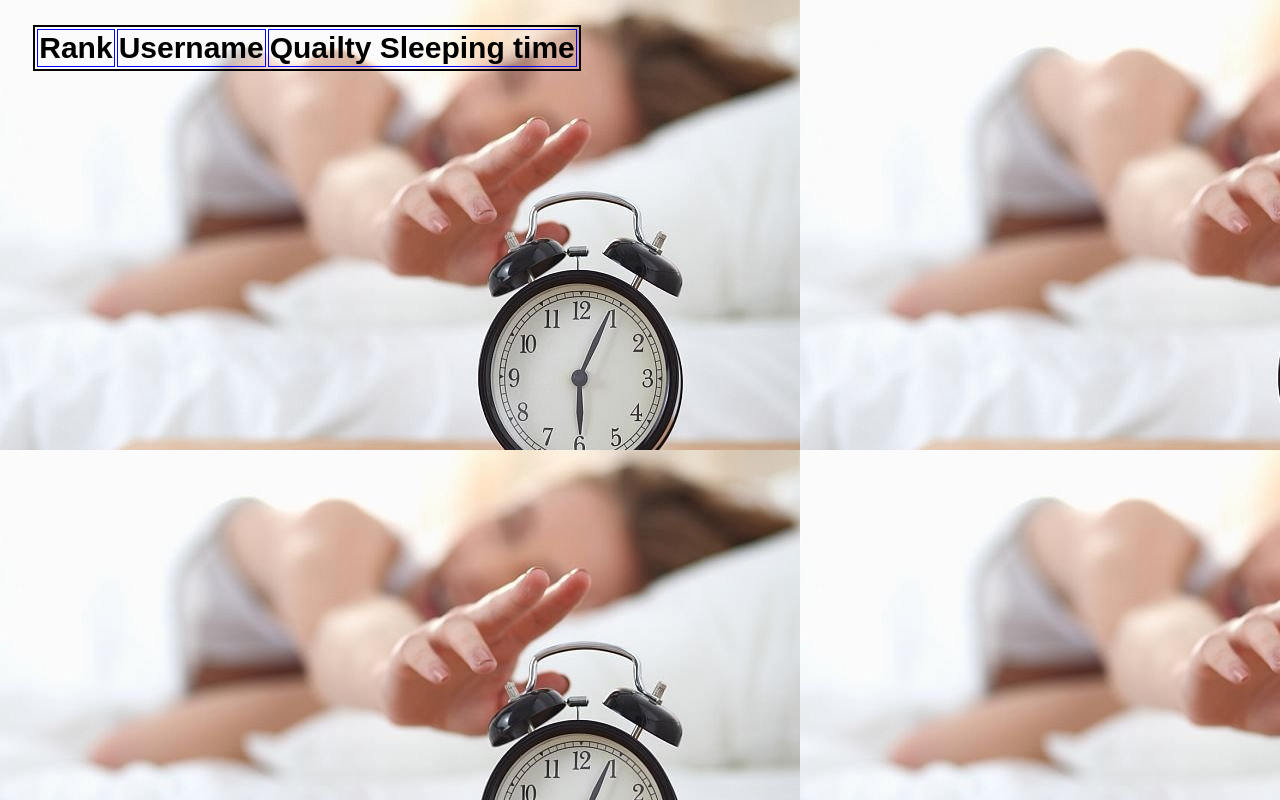
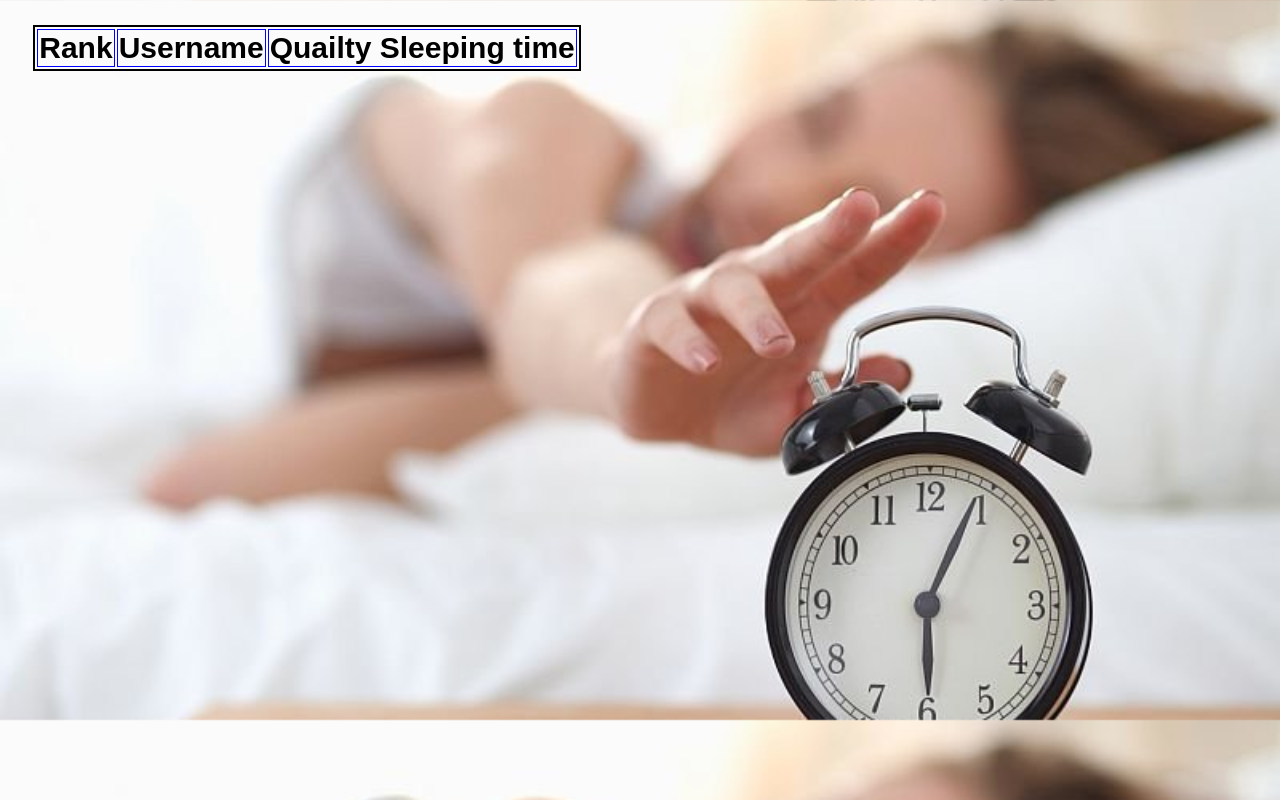
Before and after one commit to SleepRank/Web, a plain HTML site: page index.html in a window 1280 px wide. Drawn offline with nearby package versions, Linux system fonts and the light colour scheme.

Commit message:
Background

```diff
--- a/stylesheet.css
+++ b/stylesheet.css
@@ -16,4 +16,8 @@ th {
 
 body {
 	background-image: url("img\\background.jpg");
+	-webkit-background-size: cover;
+    -moz-background-size: cover;
+    -o-background-size: cover;
+    background-size: cover;
 }
```
